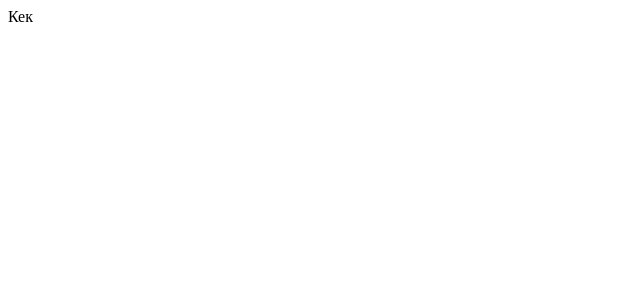
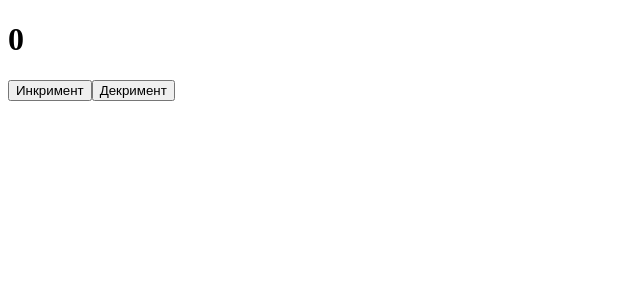
Before and after one commit to junge8971/learn_js, a React (Create React App) app in the folder practice/Ulbi/fundamental_react_course/: page / in a window 1280 px wide. Shown: the top 300 px of the page, without its empty margins (0-640 px from the left). Built offline with nearby package versions, Linux system fonts and the light colour scheme.

Commit message:
Создал счётчик с состоянием

```diff
--- a/practice/Ulbi/fundamental_react_course/src/App.js
+++ b/practice/Ulbi/fundamental_react_course/src/App.js
@@ -1,7 +1,23 @@
-import React from "react";
+import React, { useState } from "react";
 
-function App() {
-  return <div className="App">Кек</div>;
+export default function App() {
+  // Написание разметки html внутри js называется jsx
+
+  // Чтобы счётчик менялся при нажатии на копки нужно соопщить реакту, что состояние компонента изменилось и reactdom перерисовал компонент
+  let [counter, set_counter] = useState(0);
+
+  function increment() {
+    // чтобы изменить значение переменной и перерисовать компонент нуно использовать функцию из state
+    set_counter(++counter);
+  }
+  function decrement() {
+    set_counter(--counter);
+  }
+  return (
+    <div className="App">
+      <h1>{counter}</h1>
+      <button onClick={increment}>Инкримент</button>
+      <button onClick={decrement}>Декримент</button>
+    </div>
+  );
 }
-
-export default App;
```
